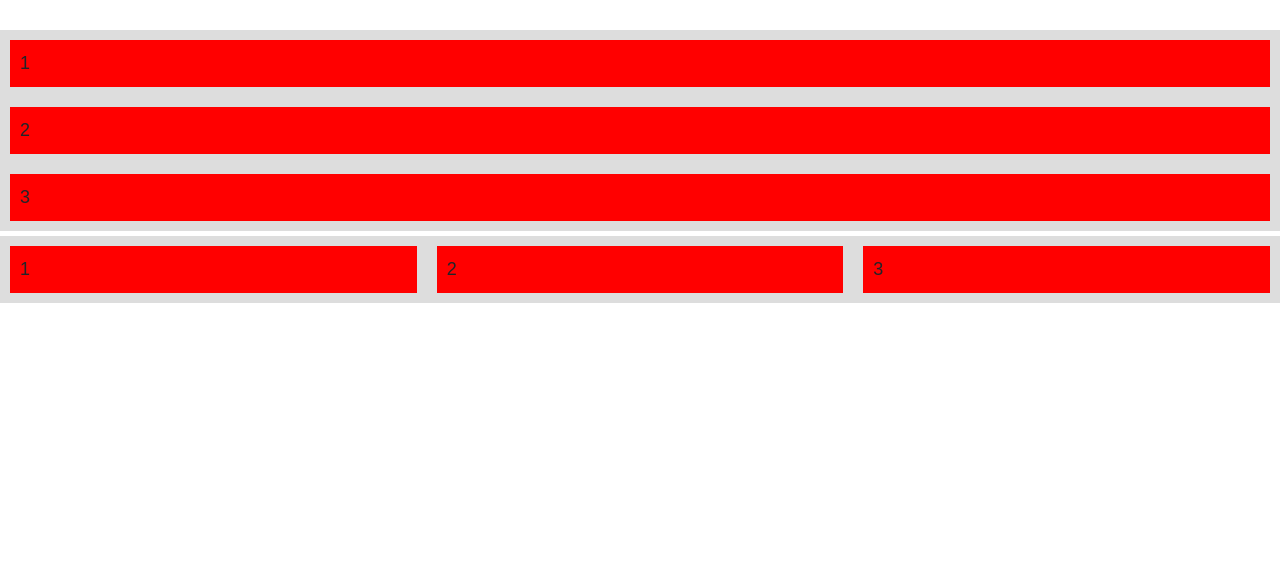
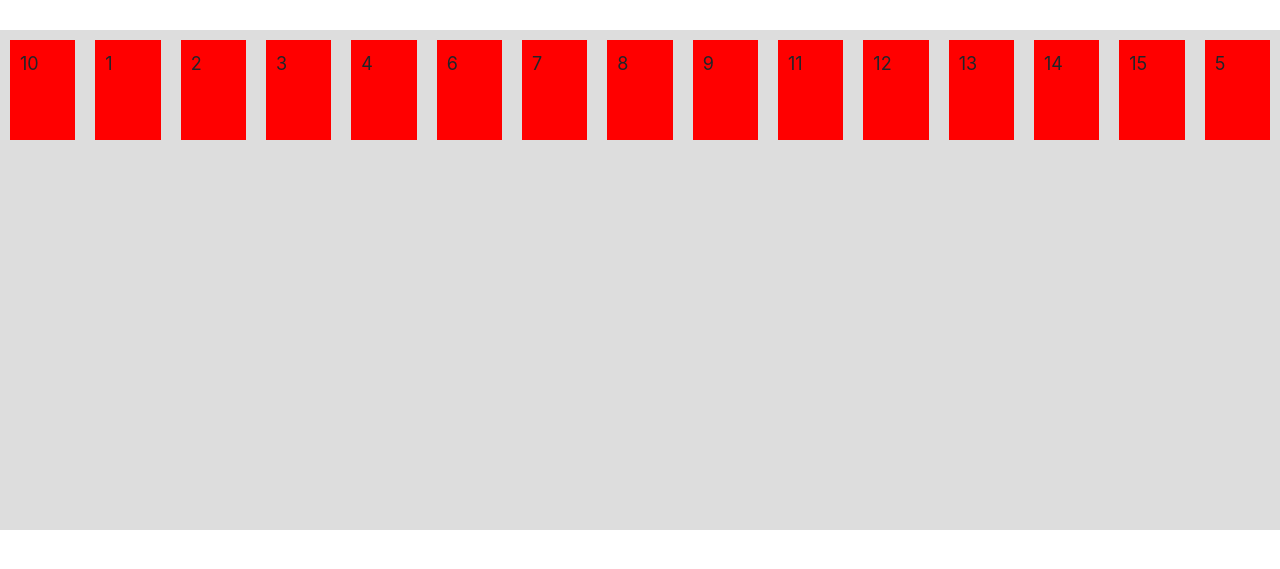
Before and after one commit to lufmalta/projetoteste2, a PHP site: page /projetoteste2/ in a window 1280 px wide. Shown: the top 569 px of the page. Run offline with PHP 8.4, Linux system fonts and the light colour scheme.

Commit message:
HTML5- Flexbox-Alinhamentos

```diff
--- a/index.php
+++ b/index.php
@@ -7,26 +7,32 @@
 	<link rel="stylesheet" type="text/css" href="assets/css/bootstrap4-css/bootstrap.min.css">
 	<title>Projeto Bootstrap 4</title>
 	<style type="text/css">
-		.containere{
+		.containere {
 			display:flex;
-			flex-direction:column;
+			height:500px;
+			flex-direction:row;
+			justify-content: center;
+			align-items: flex-start;
 			background-color:#DDD;
-			margin-bottom:5px;
+
 		}
-		.container2{
-			display:flex;
-			flex-direction:row;
-			background-color:#DDD;
-		}
-
-		.containere div,
-		.container2 div {
-			flex:1; /* quando coloca isso, fala que é do grupo 1, entao todas as div irao se dividir dentro do grupo 1, caso tenha uma div com flex:2 entao o grupo 2 vai ter o dobro do flex: 1*/
-			background-color:red;
+		.containere div {
+			width:100px;
+			height:100px;
+			background-color:#FF0000;
 			margin:10px;
 			padding:10px;
 			font-size:18px;
-			font-family: Arial;
+
+		}
+		.div10 {
+			order:-1; <?php //assim o div vai ficar atras de todas as outras que sao order 0 no padrao?>
+			align-self: flex-start;
+
+			<?php //O align-self serve para alinhar especificamente essa div, e ignorar o alinhamento que esta na div container, meio que sobrescreve para alinhamento nele mesmo?>
+		}
+		.div5 {
+			order:1; <?php // todas as divs estao automaticamente na ordem 0, caso coloque order 1 a div 15 ira ficar depois de todas as outras divs, porque primeiro vem as divs order 0 e depois a 1, depois a 2 e por assim vai... ?>
 		}
 
 	</style>
@@ -37,11 +43,18 @@
 		<div>1</div>
 		<div>2</div>
 		<div>3</div>
-	</div>
-	<div class="container2">
-		<div>1</div>
-		<div>2</div>
-		<div>3</div>
+		<div>4</div>
+		<div class="div5">5</div>
+		<div>6</div>
+		<div>7</div>
+		<div>8</div>
+		<div>9</div>
+		<div class="div10">10</div>
+		<div>11</div>
+		<div>12</div>
+		<div>13</div>
+		<div>14</div>
+		<div>15</div>
 	</div>
 
 
```
